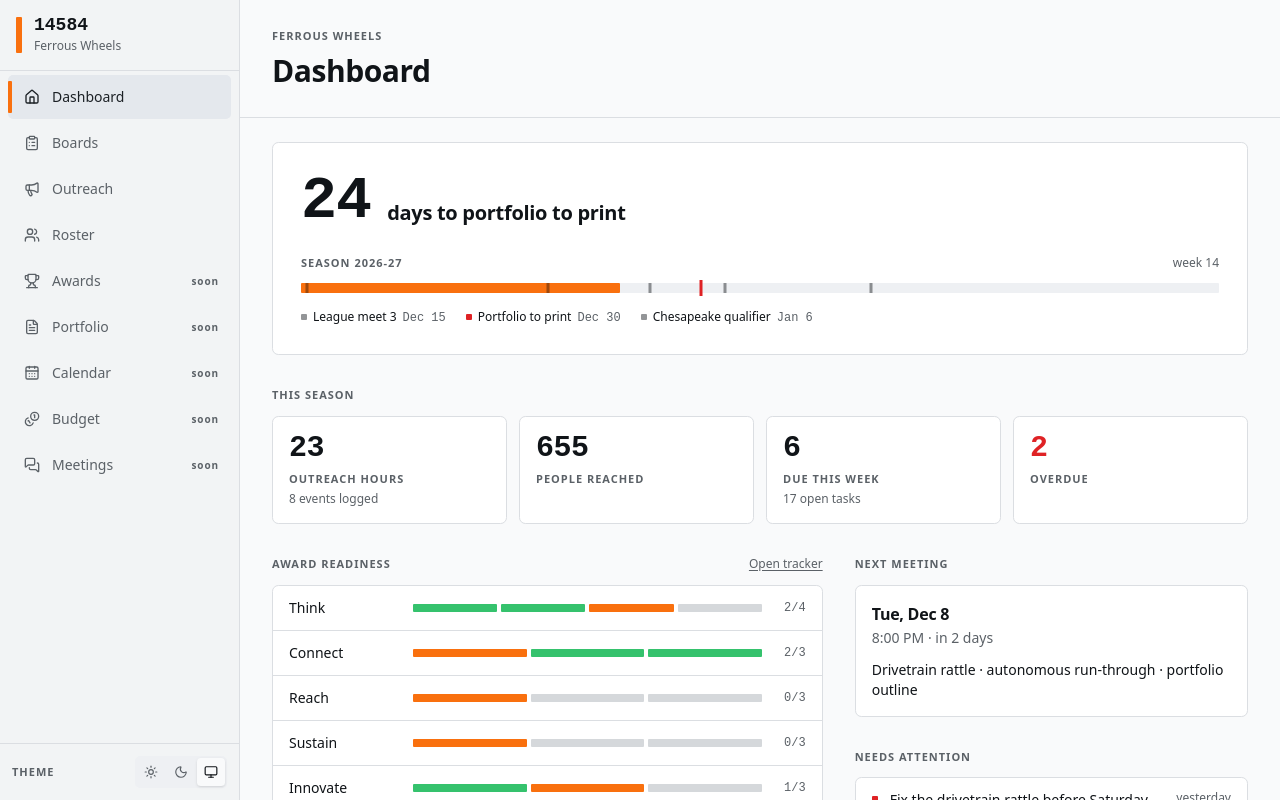
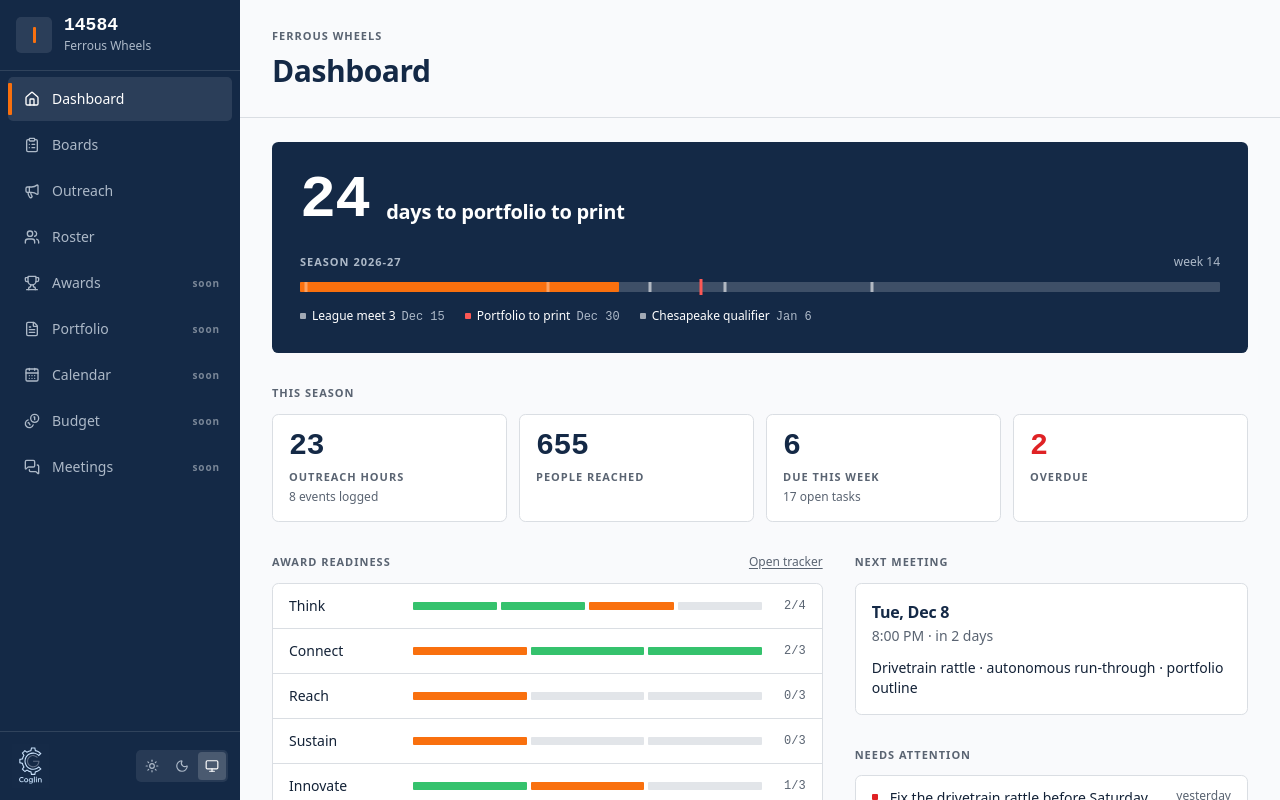
Before and after one commit to Kidcredible300/Credible_Coglin, a React (Vite) app: page / in a window 1280 px wide. Shown: the top 800 px of the page. Built offline with nearby package versions, Linux system fonts and the light colour scheme.

Commit message:
Baseline UI

```diff
--- a/src/components/AppShell.tsx
+++ b/src/components/AppShell.tsx
@@ -31,10 +31,12 @@ export function AppShell() {
         Skip to content
       </a>
 
-      {/* ---------- Desktop sidebar ---------- */}
-      <aside className="bg-sidebar border-sidebar-border hidden w-60 shrink-0 flex-col border-r md:sticky md:top-0 md:flex md:h-dvh">
+      {/* ---------- Desktop sidebar ----------
+          The ink slab. No right border: the surface change already draws the
+          edge, and a hairline on top of it is a seam for its own sake. */}
+      <aside className="bg-ink text-ink-foreground hidden w-60 shrink-0 flex-col md:sticky md:top-0 md:flex md:h-dvh">
         <TeamMark />
-        <nav className="flex-1 overflow-y-auto px-2 py-1" aria-label="Main">
+        <nav className="flex-1 overflow-y-auto px-2 py-1.5" aria-label="Main">
           <ul className="space-y-0.5">
             {NAV.map((item) => (
               <li key={item.to}>
@@ -43,10 +45,7 @@ export function AppShell() {
             ))}
           </ul>
         </nav>
-        <div className="border-sidebar-border flex items-center justify-between border-t px-3 py-3">
-          <span className="u-eyebrow">Theme</span>
-          <ThemeToggle />
-        </div>
+        <SidebarFoot />
       </aside>
 
       {/* ---------- Mobile top bar ---------- */}
@@ -68,10 +67,14 @@ export function AppShell() {
           >
             <Menu className="size-5" aria-hidden />
           </SheetTrigger>
-          <SheetContent side="right" className="w-72 p-0">
+          {/* Same slab on a phone — the nav is the nav wherever it is drawn. */}
+          <SheetContent
+            side="right"
+            className="bg-ink text-ink-foreground flex w-72 flex-col p-0"
+          >
             <SheetTitle className="sr-only">Navigation</SheetTitle>
             <TeamMark />
-            <nav className="px-2 py-1" aria-label="All sections">
+            <nav className="flex-1 overflow-y-auto px-2 py-1.5" aria-label="All sections">
               <ul className="space-y-0.5">
                 {NAV.map((item) => (
                   <li key={item.to}>
@@ -80,10 +83,7 @@ export function AppShell() {
                 ))}
               </ul>
             </nav>
-            <div className="border-border mt-2 flex items-center justify-between border-t px-3 py-3">
-              <span className="u-eyebrow">Theme</span>
-              <ThemeToggle />
-            </div>
+            <SidebarFoot />
           </SheetContent>
         </Sheet>
       </div>
@@ -137,16 +137,49 @@ export function AppShell() {
  */
 function TeamMark() {
   return (
-    <div className="border-sidebar-border flex items-center gap-3 border-b px-4 py-4">
-      <span className="u-tape h-9 w-1.5 shrink-0" aria-hidden />
+    <div className="border-ink-border flex items-center gap-3 border-b px-4 py-4">
+      {/* Slot for the team's own logo, which teams put on everything —
+          shirts, pit banner, the robot. There is no column for it yet
+          (COG-0xx, Settings), so it holds a tape mark at the right size
+          rather than a broken image or a grey void. */}
+      <span
+        className="bg-ink-foreground/10 flex size-9 shrink-0 items-center justify-center rounded-md"
+        title="Team logo — set in Settings"
+        aria-hidden
+      >
+        <span className="u-tape h-4 w-[3px]" />
+      </span>
       <div className="min-w-0">
         <div className="tabular font-mono text-lg leading-none font-bold">
           {team.team_number}
         </div>
-        <div className="text-muted-foreground mt-1 truncate text-xs">
-          {team.name}
-        </div>
+        <div className="text-ink-muted mt-1 truncate text-xs">{team.name}</div>
       </div>
+    </div>
+  );
+}
+
+/**
+ * Product mark and theme control, pinned to the bottom of the slab.
+ *
+ * The logo art is dark-on-white, so it is inverted and screened onto the ink
+ * rather than shipped as a second file: one asset, and it stays correct if the
+ * slab colour is ever retuned.
+ */
+function SidebarFoot() {
+  return (
+    <div className="border-ink-border flex items-center justify-between border-t px-3 py-3">
+      <img
+        src="/coglin-logo.svg"
+        alt="Coglin"
+        // One arbitrary filter, not `invert hue-rotate-180`: Tailwind emits
+        // filter functions in a canonical order, and here the order is the
+        // effect — invert first turns the navy artwork light and the white
+        // plate black, then the hue rotation puts the blue back. Screen drops
+        // the now-black plate onto the slab.
+        className="[filter:invert(1)_hue-rotate(180deg)] block h-11 mix-blend-screen"
+      />
+      <ThemeToggle />
     </div>
   );
 }
@@ -168,8 +201,8 @@ function SideLink({
         cn(
           'focus-visible:ring-ring relative flex min-h-11 items-center gap-3 rounded-md pr-3 pl-4 text-sm transition-colors focus-visible:ring-2 focus-visible:outline-none',
           isActive
-            ? 'bg-sidebar-accent text-sidebar-accent-foreground font-medium'
-            : 'text-muted-foreground hover:bg-sidebar-accent/60 hover:text-foreground',
+            ? 'bg-ink-foreground/10 text-ink-foreground font-medium'
+            : 'text-ink-muted hover:bg-ink-foreground/6 hover:text-ink-foreground',
         )
       }
     >
@@ -185,7 +218,7 @@ function SideLink({
           <Icon className="size-4 shrink-0" aria-hidden />
           <span className="truncate">{label}</span>
           {stub && (
-            <span className="u-eyebrow ml-auto text-[10px] normal-case">
+            <span className="u-eyebrow text-ink-subtle ml-auto text-[10px] normal-case">
               soon
             </span>
           )}
--- a/src/components/PageHeader.tsx
+++ b/src/components/PageHeader.tsx
@@ -13,7 +13,7 @@ export function PageHeader({
     <header className="border-border flex flex-wrap items-end justify-between gap-4 border-b px-4 py-5 md:px-8 md:py-7">
       <div>
         {eyebrow && <div className="u-eyebrow mb-2">{eyebrow}</div>}
-        <h1 className="u-display text-2xl md:text-3xl">{title}</h1>
+        <h1 className="u-display text-heading text-2xl md:text-3xl">{title}</h1>
       </div>
       {children && <div className="flex items-center gap-2">{children}</div>}
     </header>
--- a/src/components/SeasonSpine.tsx
+++ b/src/components/SeasonSpine.tsx
@@ -12,16 +12,40 @@ import type { CalendarEvent, Season } from '@/types';
  * The elapsed run is drawn as field tape laid along the season — the same
  * device as the nav markers, used here at full width where it can carry the
  * page.
+ *
+ * `onInk` restyles it for the dashboard's slab. Everything that is not tape or
+ * alarm becomes white at an opacity, because on ink the only thing separating
+ * a milestone from the track is how much light it lets through.
  */
 export function SeasonSpine({
   season,
   events,
   now,
+  onInk = false,
 }: {
   season: Season;
   events: CalendarEvent[];
   now: number;
+  onInk?: boolean;
 }) {
+  const c = onInk
+    ? {
+        muted: 'text-ink-muted',
+        title: 'text-ink-foreground',
+        track: 'bg-ink-foreground/18',
+        past: 'bg-ink-foreground/35',
+        future: 'bg-ink-foreground/60',
+        alarm: 'bg-ink-destructive',
+      }
+    : {
+        muted: 'text-muted-foreground',
+        title: 'text-foreground',
+        track: 'bg-muted',
+        past: 'bg-primary-foreground/40',
+        future: 'bg-foreground/45',
+        alarm: 'bg-destructive',
+      };
+
   const span = season.ends_at - season.starts_at;
   const pct = (t: number) =>
     Math.min(100, Math.max(0, ((t - season.starts_at) / span) * 100));
@@ -31,15 +55,15 @@ export function SeasonSpine({
   return (
     <div>
       <div className="flex items-baseline justify-between">
-        <span className="u-eyebrow">Season {season.label}</span>
-        <span className="text-muted-foreground text-xs">
+        <span className={cn('u-eyebrow', c.muted)}>Season {season.label}</span>
+        <span className={cn('text-xs', c.muted)}>
           week {Math.max(1, Math.ceil(daysBetween(season.starts_at, now) / 7))}
         </span>
       </div>
 
       <div className="relative mt-3 pb-1">
         {/* Track */}
-        <div className="bg-muted h-2.5 w-full rounded-[1px]" />
+        <div className={cn('h-2.5 w-full rounded-[1px]', c.track)} />
         {/* Elapsed */}
         <div
           className="u-tape absolute top-0 left-0 h-2.5"
@@ -56,25 +80,32 @@ export function SeasonSpine({
               style={{ left: `${pct(e.starts_at)}%` }}
               className={cn(
                 'absolute top-0 h-2.5 w-[3px] -translate-x-1/2',
-                past ? 'bg-primary-foreground/40' : 'bg-foreground/45',
-                e.kind === 'deadline' && !past && 'bg-destructive h-4 -translate-y-[3px]',
+                past ? c.past : c.future,
+                e.kind === 'deadline' &&
+                  !past &&
+                  cn(c.alarm, 'h-4 -translate-y-[3px]'),
               )}
             />
           );
         })}
       </div>
 
-      <ol className="text-muted-foreground mt-3 flex flex-wrap gap-x-5 gap-y-1 text-xs">
+      <ol
+        className={cn(
+          'mt-3 flex flex-wrap gap-x-5 gap-y-1 text-xs',
+          c.muted,
+        )}
+      >
         {upcoming.slice(0, 3).map((e) => (
           <li key={e.id} className="flex items-baseline gap-1.5">
             <span
               className={cn(
                 'size-1.5 shrink-0 translate-y-[-1px] rounded-[1px]',
-                e.kind === 'deadline' ? 'bg-destructive' : 'bg-foreground/45',
+                e.kind === 'deadline' ? c.alarm : c.future,
               )}
               aria-hidden
             />
-            <span className="text-foreground">{e.title}</span>
+            <span className={c.title}>{e.title}</span>
             <span className="tabular font-mono">
               {formatDate(e.starts_at)}
             </span>
--- a/src/components/StatTile.tsx
+++ b/src/components/StatTile.tsx
@@ -21,7 +21,7 @@ export function StatTile({
     <div className="bg-card border-border rounded-lg border p-4">
       <div
         className={cn(
-          'tabular u-display font-mono text-2xl leading-none md:text-3xl',
+          'tabular u-display text-heading font-mono text-2xl leading-none md:text-3xl',
           tone === 'alert' && 'text-destructive',
         )}
       >
--- a/src/components/ThemeToggle.tsx
+++ b/src/components/ThemeToggle.tsx
@@ -13,6 +13,11 @@ const OPTIONS: { value: Theme; label: string; Icon: typeof Sun }[] = [
  * A three-state segmented control rather than a two-state switch: "system" is a
  * real preference, and a toggle that silently overrides the OS is the reason
  * apps end up light at 2am.
+ *
+ * Styled for the ink slab, which is the only place it lives (sidebar foot, and
+ * the same foot inside the mobile sheet). Selection is a lift in the surface
+ * rather than a fill — a coloured chip here would compete with the tape marker
+ * two inches above it.
  */
 export function ThemeToggle() {
   const [theme, setTheme] = useState<Theme>('system');
@@ -31,7 +36,7 @@ export function ThemeToggle() {
     <div
       role="radiogroup"
       aria-label="Colour theme"
-      className="bg-muted inline-flex gap-0.5 rounded-md p-0.5"
+      className="bg-ink-foreground/8 inline-flex gap-0.5 rounded-md p-0.5"
     >
       {OPTIONS.map(({ value, label, Icon }) => {
         const active = theme === value;
@@ -46,8 +51,8 @@ export function ThemeToggle() {
             className={cn(
               'focus-visible:ring-ring inline-flex size-7 items-center justify-center rounded-sm transition-colors focus-visible:ring-2 focus-visible:outline-none',
               active
-                ? 'bg-background text-foreground shadow-sm'
-                : 'text-muted-foreground hover:text-foreground',
+                ? 'bg-ink-foreground/16 text-ink-foreground'
+                : 'text-ink-muted hover:text-ink-foreground',
             )}
           >
             <Icon className="size-3.5" aria-hidden />
--- a/src/index.css
+++ b/src/index.css
@@ -43,9 +43,31 @@
   --goblin-500: oklch(0.72 0.17 152); /* reserved: "ready" */
   --red-alliance: oklch(0.58 0.22 27); /* doubles as destructive */
 
-  /* Semantic — shadcn's own names, so every primitive is on-brand for free */
-  --background: oklch(0.985 0.002 250);
-  --foreground: oklch(0.19 0.01 250);
+  /* INK — the second surface.
+
+     A deep alliance-blue slab used where the app ASSERTS (the sidebar, the
+     dashboard's season hero) rather than presents a document. It is what stops
+     the product reading as another white-card SaaS dashboard: the chrome is a
+     piece of equipment, the content sits on paper.
+
+     Deliberately theme-INDEPENDENT. Ink is a surface, not a background — in
+     dark mode it sits above the graphite as an elevated panel, exactly as it
+     sits below the paper in light mode. Everything that lands on it is defined
+     as white at an opacity, so one slab colour carries the whole family. */
+  --ink: oklch(0.28 0.06 257);
+  --ink-foreground: oklch(1 0 0);
+  --ink-muted: oklch(0.78 0.025 255); /* secondary text on ink */
+  --ink-subtle: oklch(0.62 0.03 255); /* de-emphasised: "soon" badges */
+  --ink-border: oklch(1 0 0 / 12%);
+  /* The tape red is too dark to read against the slab; this is the same
+     alarm at dark-surface lightness. */
+  --ink-destructive: oklch(0.68 0.2 25);
+
+  /* Semantic — shadcn's own names, so every primitive is on-brand for free.
+     The light neutrals carry a trace of the ink's hue rather than sitting at
+     true grey, so paper and slab look like one material under one light. */
+  --background: oklch(0.985 0.003 250);
+  --foreground: oklch(0.25 0.045 257);
   --card: oklch(1 0 0);
   --card-foreground: var(--foreground);
   --popover: oklch(1 0 0);
@@ -59,16 +81,21 @@
      itself would dull the fills, which are the brand. */
   --primary-ink: oklch(0.52 0.18 40);
 
-  --secondary: oklch(0.955 0.004 250);
-  --secondary-foreground: oklch(0.28 0.012 250);
-  --muted: oklch(0.955 0.004 250);
-  --muted-foreground: oklch(0.49 0.012 250);
-  --accent: oklch(0.94 0.008 250);
-  --accent-foreground: oklch(0.24 0.012 250);
+  /* Display type and figures are set in the ink on paper — headings, stat
+     values, the team number. A token rather than `.u-display { color }` so
+     the same class can go white when it lands ON the slab. */
+  --heading: var(--ink);
+
+  --secondary: oklch(0.955 0.006 255);
+  --secondary-foreground: oklch(0.3 0.035 257);
+  --muted: oklch(0.955 0.006 255);
+  --muted-foreground: oklch(0.5 0.025 255);
+  --accent: oklch(0.94 0.008 255);
+  --accent-foreground: oklch(0.26 0.04 257);
 
   --destructive: var(--red-alliance);
-  --border: oklch(0.9 0.006 250);
-  --input: oklch(0.9 0.006 250);
+  --border: oklch(0.9 0.008 255);
+  --input: oklch(0.9 0.008 255);
   --ring: var(--tape-500);
 
   --info: var(--alliance-500);
@@ -76,7 +103,7 @@
   /* Evidence readiness. This is the product's signature scale — it appears on
      the award tracker, the portfolio planner and the dashboard, so it gets
      real tokens rather than ad-hoc greens. */
-  --readiness-none: oklch(0.88 0.005 250);
+  --readiness-none: oklch(0.92 0.006 255);
   --readiness-partial: var(--tape-500);
   --readiness-ready: var(--goblin-500);
 
@@ -86,13 +113,16 @@
   --chart-4: oklch(0.7 0.13 90);
   --chart-5: oklch(0.55 0.1 300);
 
-  --sidebar: oklch(0.965 0.003 250);
-  --sidebar-foreground: var(--foreground);
+  /* The sidebar IS the ink slab, so these are aliases rather than a second
+     palette. Kept so any shadcn component reaching for sidebar tokens lands
+     on the same surface the shell paints. */
+  --sidebar: var(--ink);
+  --sidebar-foreground: var(--ink-foreground);
   --sidebar-primary: var(--tape-500);
   --sidebar-primary-foreground: var(--primary-foreground);
-  --sidebar-accent: oklch(0.93 0.008 250);
-  --sidebar-accent-foreground: oklch(0.24 0.012 250);
-  --sidebar-border: oklch(0.9 0.006 250);
+  --sidebar-accent: oklch(1 0 0 / 10%);
+  --sidebar-accent-foreground: var(--ink-foreground);
+  --sidebar-border: var(--ink-border);
   --sidebar-ring: var(--tape-500);
 
   /* Slightly tighter than shadcn's 0.625rem default: the register is machined
@@ -126,6 +156,11 @@
      converge here. */
   --primary-ink: var(--tape-500);
 
+  /* The ink family is NOT restated — it is theme-independent by design (see
+     :root). Only the heading colour flips: on graphite, ink-blue text would
+     sink into the card, so display type reverts to the plain foreground. */
+  --heading: var(--foreground);
+
   --secondary: oklch(0.27 0.009 250);
   --secondary-foreground: oklch(0.95 0.004 250);
   --muted: oklch(0.27 0.009 250);
@@ -150,13 +185,13 @@
   --chart-4: oklch(0.76 0.13 90);
   --chart-5: oklch(0.66 0.1 300);
 
-  --sidebar: oklch(0.21 0.009 250);
-  --sidebar-foreground: var(--foreground);
+  --sidebar: var(--ink);
+  --sidebar-foreground: var(--ink-foreground);
   --sidebar-primary: var(--tape-500);
   --sidebar-primary-foreground: var(--primary-foreground);
-  --sidebar-accent: oklch(0.29 0.011 250);
-  --sidebar-accent-foreground: oklch(0.96 0.004 250);
-  --sidebar-border: oklch(1 0 0 / 12%);
+  --sidebar-accent: oklch(1 0 0 / 10%);
+  --sidebar-accent-foreground: var(--ink-foreground);
+  --sidebar-border: var(--ink-border);
   --sidebar-ring: var(--tape-500);
 }
 
@@ -185,6 +220,15 @@
   --color-input: var(--input);
   --color-ring: var(--ring);
   --color-info: var(--info);
+
+  --color-heading: var(--heading);
+
+  --color-ink: var(--ink);
+  --color-ink-foreground: var(--ink-foreground);
+  --color-ink-muted: var(--ink-muted);
+  --color-ink-subtle: var(--ink-subtle);
+  --color-ink-border: var(--ink-border);
+  --color-ink-destructive: var(--ink-destructive);
 
   --color-tape: var(--tape-500);
   --color-tape-strong: var(--tape-600);
--- a/src/routes/Dashboard.tsx
+++ b/src/routes/Dashboard.tsx
@@ -60,8 +60,11 @@ export default function Dashboard() {
       <PageHeader eyebrow="Ferrous Wheels" title="Dashboard" />
 
       <div className="space-y-8 px-4 py-6 md:px-8">
-        {/* Hero: how much season is left, and what it is pointed at. */}
-        <section className="bg-card border-border rounded-lg border p-5 md:p-7">
+        {/* Hero: how much season is left, and what it is pointed at.
+            On the ink slab rather than a card — this is the one fact the page
+            owes the team, and a white card among white cards makes it just the
+            first row of a list. */}
+        <section className="bg-ink text-ink-foreground rounded-lg p-5 md:p-7">
           {nextDeadline ? (
             <div className="flex flex-wrap items-end gap-x-4 gap-y-1">
               <span className="u-display tabular font-mono text-5xl leading-none md:text-6xl">
@@ -81,9 +84,10 @@ export default function Dashboard() {
                 season={season.data}
                 events={calendar.data}
                 now={now}
+                onInk
               />
             ) : (
-              <Skeleton className="h-16" />
+              <Skeleton className="bg-ink-foreground/10 h-16" />
             )}
           </div>
         </section>
@@ -160,7 +164,7 @@ export default function Dashboard() {
               <div className="bg-card border-border rounded-lg border p-4">
                 {meetings.data?.[0] ? (
                   <>
-                    <div className="u-display text-base">
+                    <div className="u-display text-heading text-base">
                       {formatLongDate(meetings.data[0].starts_at)}
                     </div>
                     <div className="text-muted-foreground mt-0.5 text-sm">
```
Also changed, not shown: public/coglin-logo.svg (added).
